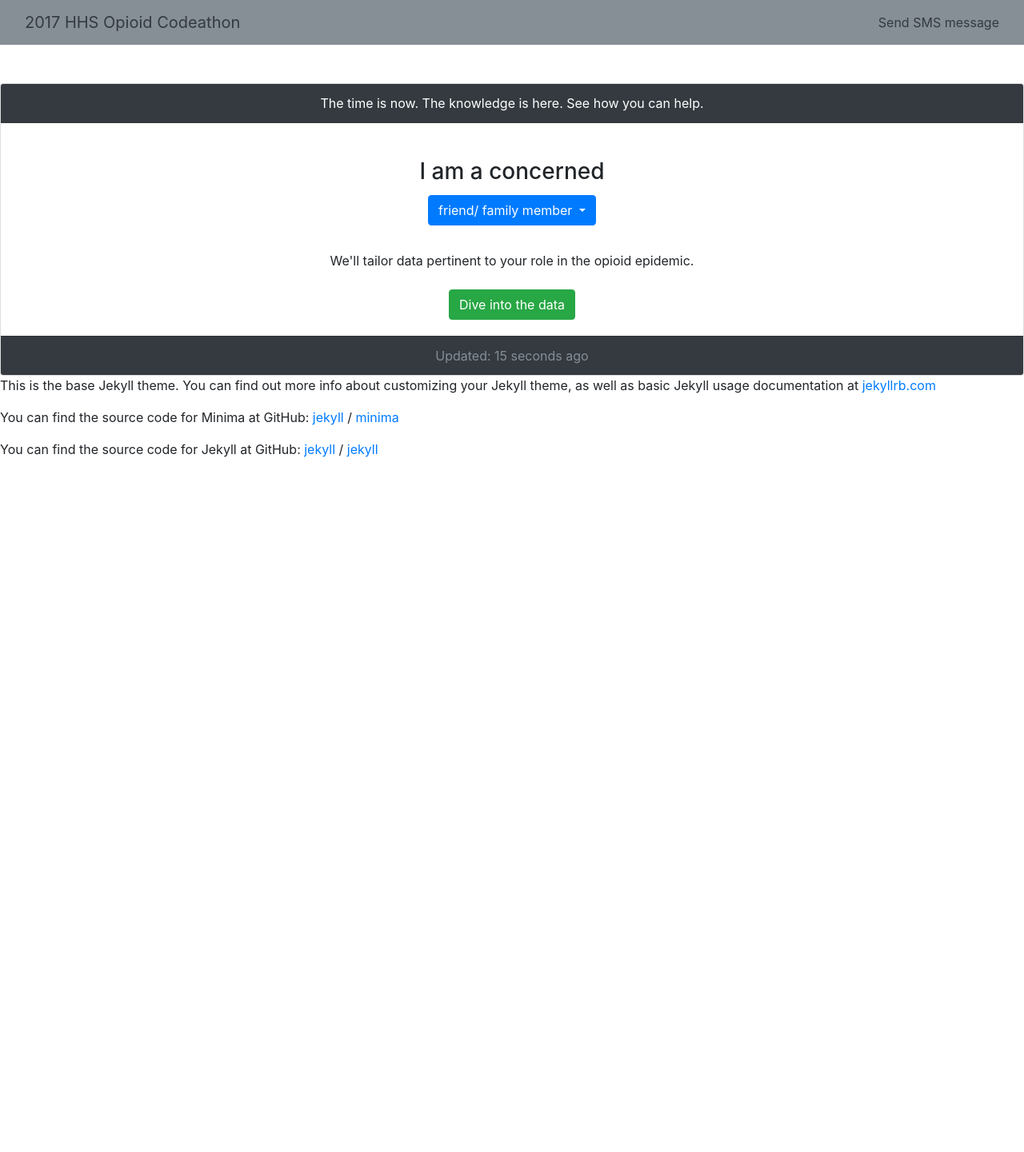
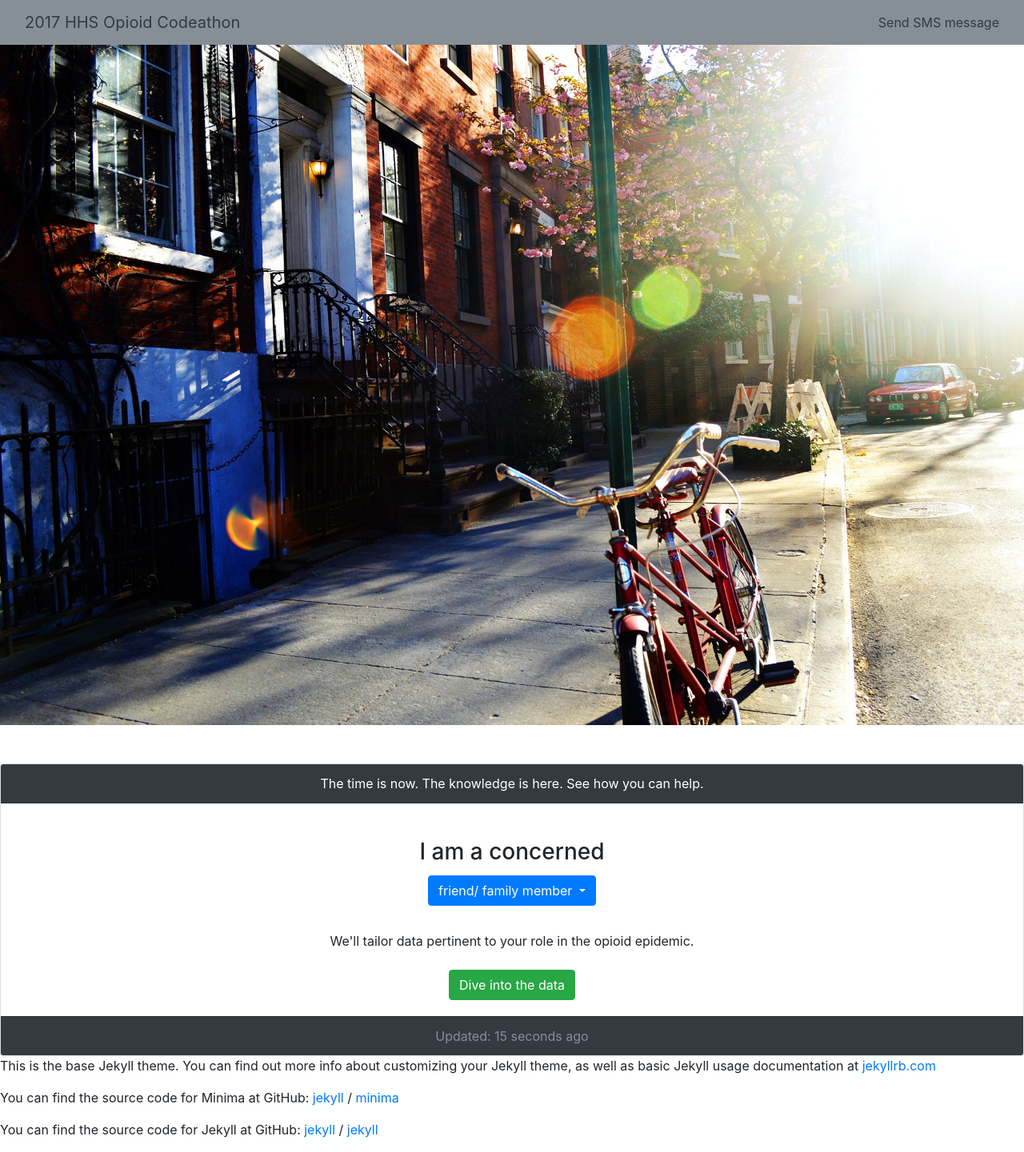
Before and after one commit to booz-allen-hamilton/hhs-opioid-codeathon-treatment, a Jekyll site: the page built from site/about.md, in a window 1280 px wide. Shown: the whole page at 80% size. Built offline with Jekyll 4.4.1, drawn with Linux system fonts in a browser that asks for light colours; nearby versions of some CDN libraries; before the commit the page ends 900 px from its top, so only the background shows below that.

Commit message:
added image to index page

```diff
--- a/site/_layouts/page.html
+++ b/site/_layouts/page.html
@@ -1,8 +1,10 @@
 {% include head.html %}
 {% include header.html %}
+<div>
+  <img class="mr-3" src="{{ site.baseurl }}/assets/img/bike-street.jpg" style="width: 100%">
 
 <div class="mt-5">
   {% include special_header.html %}
 </div>
-
+</div>
 {{ content }}
```
